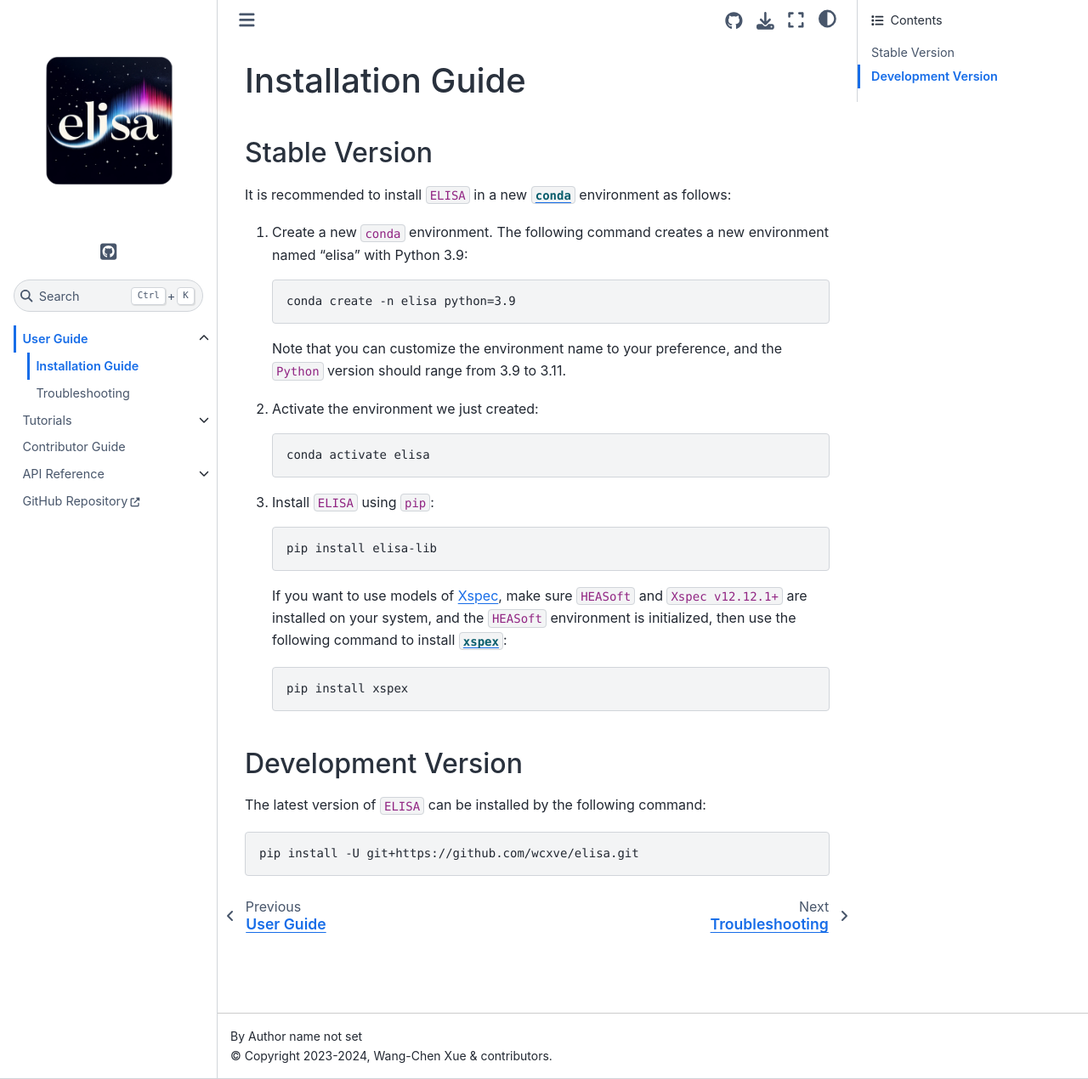
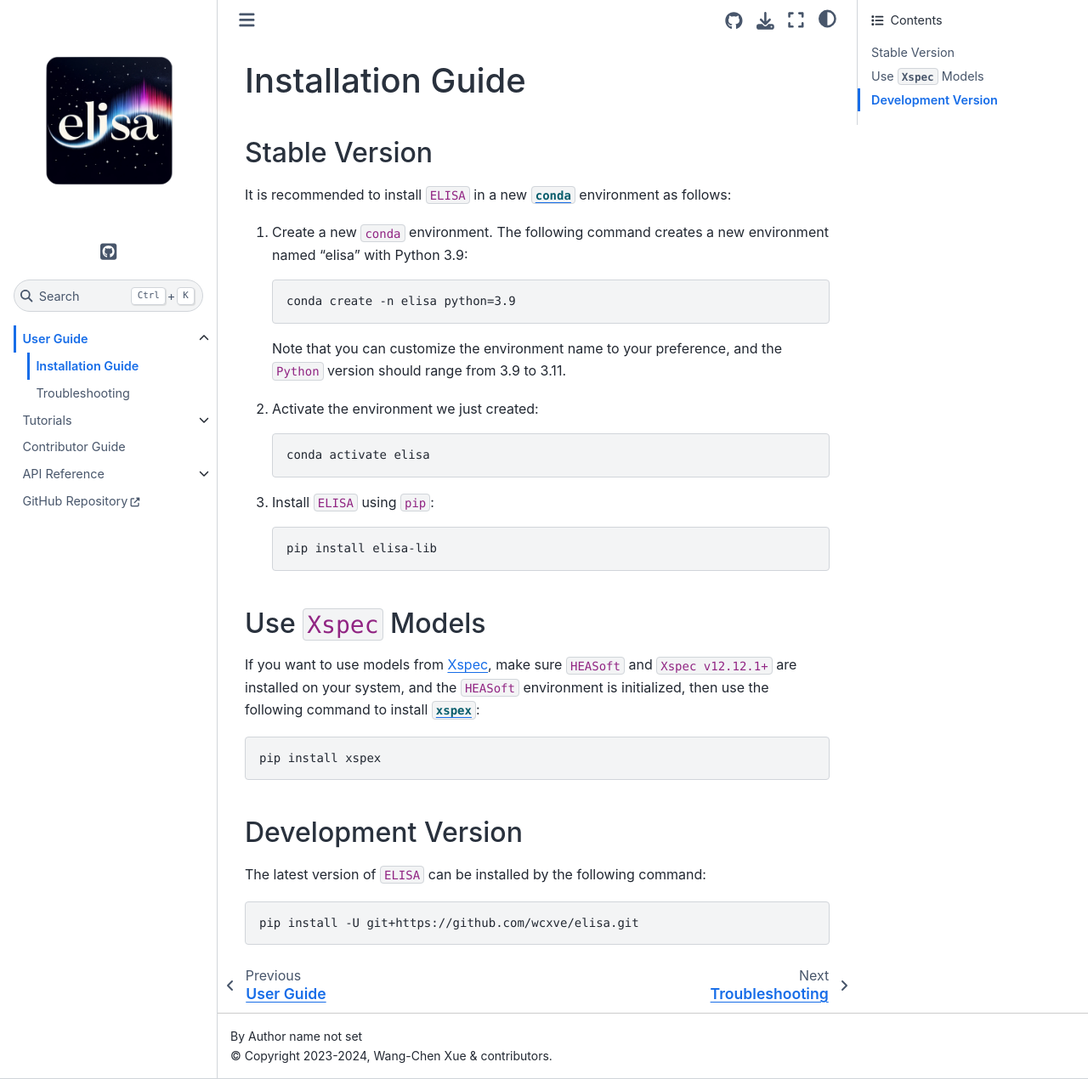
Before and after one commit to wcxve/elisa, a Sphinx documentation site: the page built from docs/installation.md, in a window 1280 px wide and 1270 px high. Shown: the whole window at 85% size. Built offline with Sphinx 7.4.7 and the Sphinx Book theme 1.1.4, drawn with Linux system fonts in a browser that asks for light colours; pages that are not in the unit, such as notebooks, are missing from menus.

Commit message:
update installation instruction

````diff
--- a/docs/installation.md
+++ b/docs/installation.md
@@ -29,14 +29,16 @@ environment as follows:
     pip install elisa-lib
     ```
 
-   If you want to use models of [Xspec](https://heasarc.gsfc.nasa.gov/xanadu/xspec/manual/Models.html),
+
+## Use ``Xspec`` Models
+   If you want to use models from [Xspec](https://heasarc.gsfc.nasa.gov/xanadu/xspec/manual/Models.html),
    make sure ``HEASoft`` and ``Xspec v12.12.1+`` are installed on your system, and the
    ``HEASoft`` environment is initialized, then use the following command to
    install [``xspex``](https://github.com/wcxve/xspex):
 
-    ```console
-    pip install xspex
-    ```
+   ```console
+   pip install xspex
+   ```
 
 
 ## Development Version
````
